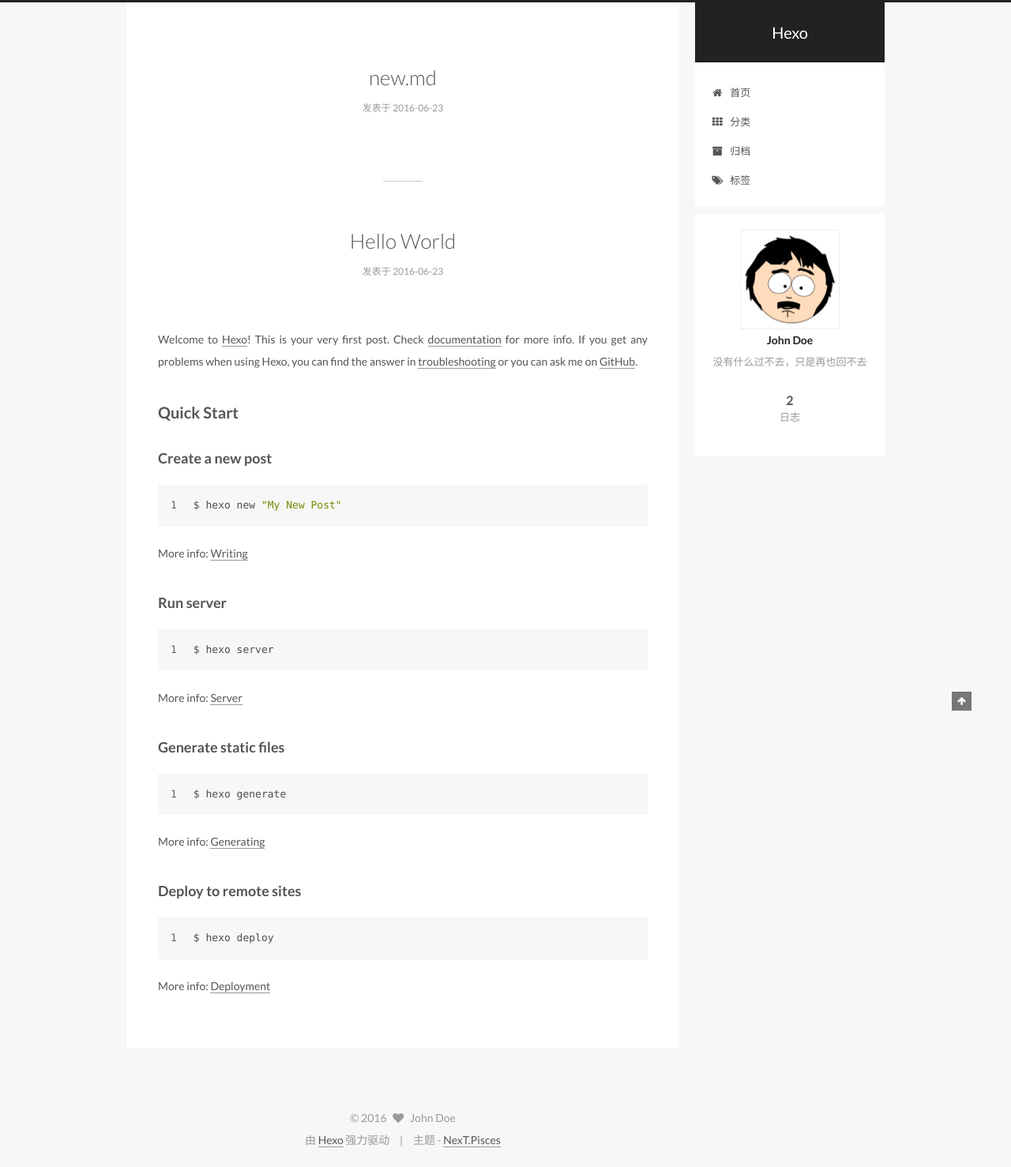
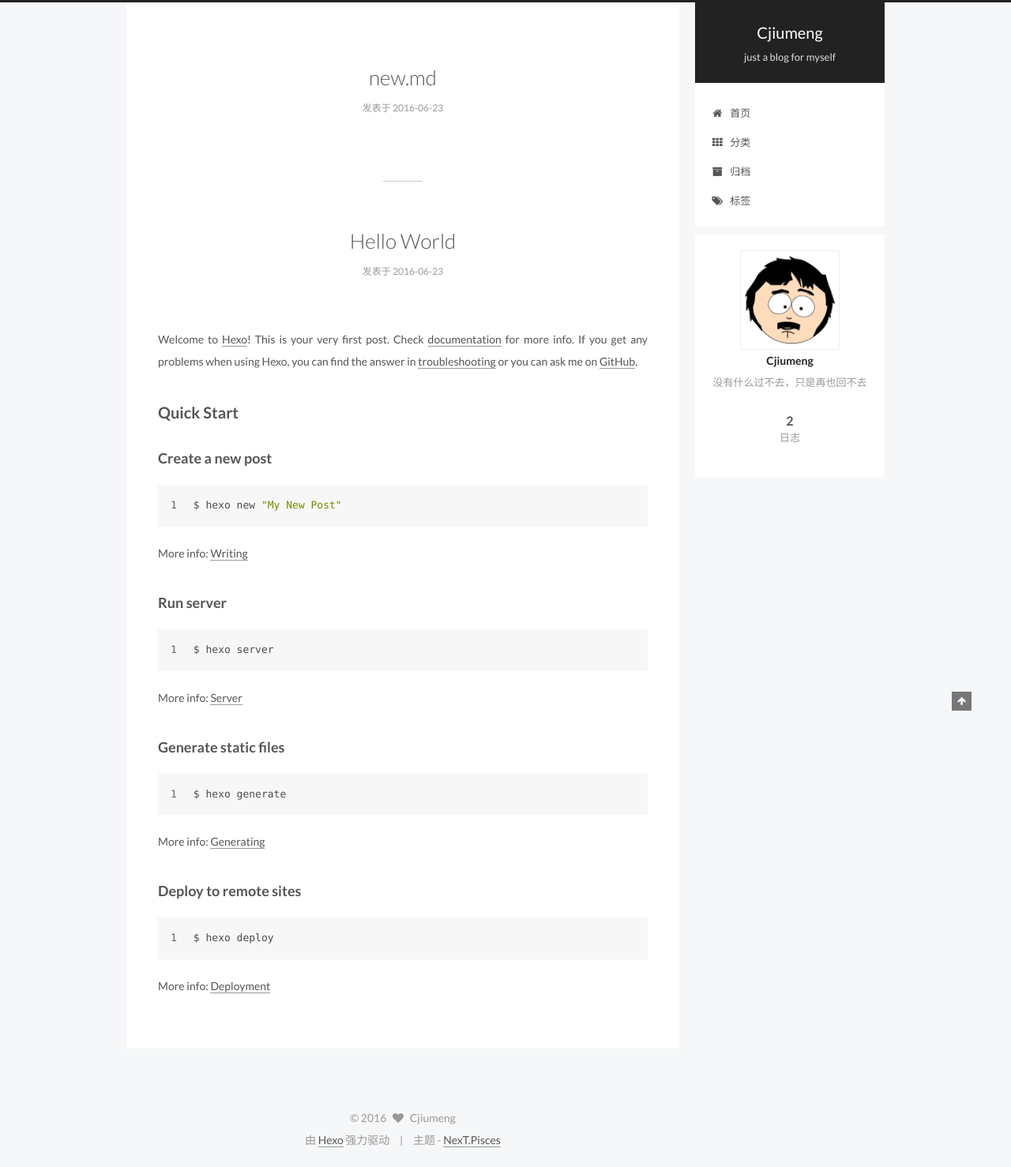
Before and after one commit to cjiumeng/cjiumeng.github.io, a plain HTML site: page index.html in a window 1280 px wide. Shown: the whole page at 79% size. Drawn offline with Linux system fonts and the light colour scheme.

Commit message:
Site updated: 2016-06-25 13:53:58

```diff
--- a/2016/06/23/hello-world/index.html
+++ b/2016/06/23/hello-world/index.html
@@ -88,8 +88,8 @@
 Quick">
 <meta property="og:type" content="article">
 <meta property="og:title" content="Hello World">
-<meta property="og:url" content="http://yoursite.com/2016/06/23/hello-world/index.html">
-<meta property="og:site_name" content="Hexo">
+<meta property="og:url" content="cjiumeng.com/2016/06/23/hello-world/index.html">
+<meta property="og:site_name" content="Cjiumeng">
 <meta property="og:description" content="Welcome to Hexo! This is your very first post. Check documentation for more info. If you get any problems when using Hexo, you can find the answer in troubleshooting or you can ask me on GitHub.
 Quick">
 <meta property="og:updated_time" content="2016-06-23T13:31:18.343Z">
@@ -117,9 +117,9 @@ Quick">
 
 
 
-  <link rel="canonical" href="http://yoursite.com/2016/06/23/hello-world/"/>
+  <link rel="canonical" href="cjiumeng.com/2016/06/23/hello-world/"/>
 
-  <title> Hello World | Hexo </title>
+  <title> Hello World | Cjiumeng </title>
 </head>
 
 <body itemscope itemtype="http://schema.org/WebPage" lang="zh-Hans">
@@ -150,11 +150,11 @@ Quick">
   <div class="custom-logo-site-title">
     <a href="/"  class="brand" rel="start">
       <span class="logo-line-before"><i></i></span>
-      <span class="site-title">Hexo</span>
+      <span class="site-title">Cjiumeng</span>
       <span class="logo-line-after"><i></i></span>
     </a>
   </div>
-  <p class="site-subtitle"></p>
+  <p class="site-subtitle">just a blog for myself</p>
 </div>
 
 <div class="site-nav-toggle">
@@ -389,8 +389,8 @@ Quick">
         <div class="site-author motion-element" itemprop="author" itemscope itemtype="http://schema.org/Person">
           <img class="site-author-image" itemprop="image"
                src="/images/blog.png"
-               alt="John Doe" />
-          <p class="site-author-name" itemprop="name">John Doe</p>
+               alt="Cjiumeng" />
+          <p class="site-author-name" itemprop="name">Cjiumeng</p>
           <p class="site-description motion-element" itemprop="description">没有什么过不去，只是再也回不去</p>
         </div>
         <nav class="site-state motion-element">
@@ -451,7 +451,7 @@ Quick">
   <span class="with-love">
     <i class="fa fa-heart"></i>
   </span>
-  <span class="author" itemprop="copyrightHolder">John Doe</span>
+  <span class="author" itemprop="copyrightHolder">Cjiumeng</span>
 </div>
 
 <div class="powered-by">
--- a/css/main.css
+++ b/css/main.css
@@ -1549,7 +1549,7 @@ pre .javascript .function {
   width: 4px;
   height: 4px;
   border-radius: 50%;
-  background: #e79ebf;
+  background: #ff5ca6;
 }
 .links-of-blogroll {
   font-size: 13px;
--- a/index.html
+++ b/index.html
@@ -86,12 +86,12 @@
 
 <meta name="description" content="没有什么过不去，只是再也回不去">
 <meta property="og:type" content="website">
-<meta property="og:title" content="Hexo">
-<meta property="og:url" content="http://yoursite.com/index.html">
-<meta property="og:site_name" content="Hexo">
+<meta property="og:title" content="Cjiumeng">
+<meta property="og:url" content="cjiumeng.com/index.html">
+<meta property="og:site_name" content="Cjiumeng">
 <meta property="og:description" content="没有什么过不去，只是再也回不去">
 <meta name="twitter:card" content="summary">
-<meta name="twitter:title" content="Hexo">
+<meta name="twitter:title" content="Cjiumeng">
 <meta name="twitter:description" content="没有什么过不去，只是再也回不去">
 
 
@@ -113,9 +113,9 @@
 
 
 
-  <link rel="canonical" href="http://yoursite.com/"/>
+  <link rel="canonical" href="cjiumeng.com/"/>
 
-  <title> Hexo </title>
+  <title> Cjiumeng </title>
 </head>
 
 <body itemscope itemtype="http://schema.org/WebPage" lang="zh-Hans">
@@ -148,11 +148,11 @@
   <div class="custom-logo-site-title">
     <a href="/"  class="brand" rel="start">
       <span class="logo-line-before"><i></i></span>
-      <span class="site-title">Hexo</span>
+      <span class="site-title">Cjiumeng</span>
       <span class="logo-line-after"><i></i></span>
     </a>
   </div>
-  <p class="site-subtitle"></p>
+  <p class="site-subtitle">just a blog for myself</p>
 </div>
 
 <div class="site-nav-toggle">
@@ -456,8 +456,8 @@
         <div class="site-author motion-element" itemprop="author" itemscope itemtype="http://schema.org/Person">
           <img class="site-author-image" itemprop="image"
                src="/images/blog.png"
-               alt="John Doe" />
-          <p class="site-author-name" itemprop="name">John Doe</p>
+               alt="Cjiumeng" />
+          <p class="site-author-name" itemprop="name">Cjiumeng</p>
           <p class="site-description motion-element" itemprop="description">没有什么过不去，只是再也回不去</p>
         </div>
         <nav class="site-state motion-element">
@@ -507,7 +507,7 @@
   <span class="with-love">
     <i class="fa fa-heart"></i>
   </span>
-  <span class="author" itemprop="copyrightHolder">John Doe</span>
+  <span class="author" itemprop="copyrightHolder">Cjiumeng</span>
 </div>
 
 <div class="powered-by">
```
Also changed, not shown: 2016/06/23/new-md/index.html (+9 -9 lines), archives/2016/06/index.html (+11 -11 lines), archives/2016/index.html (+11 -11 lines), archives/index.html (+11 -11 lines).
